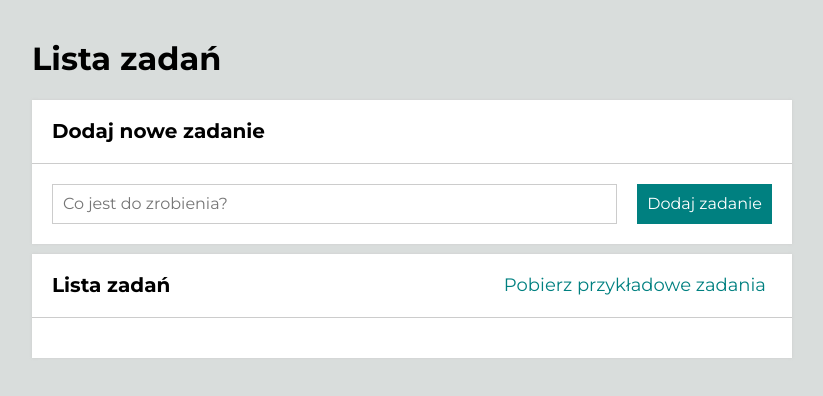
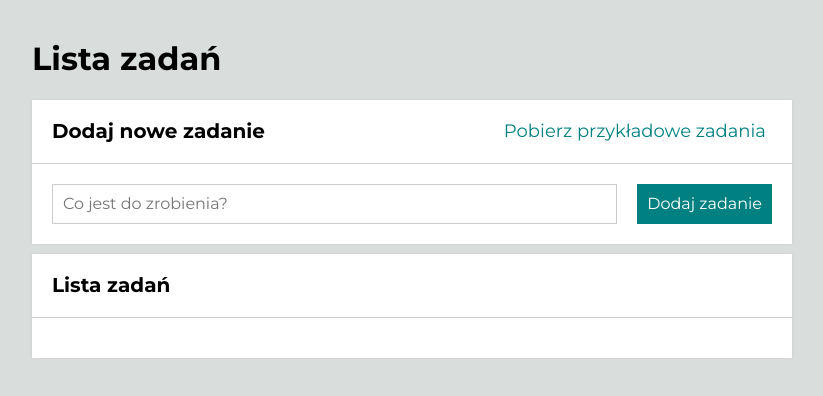
Before and after one commit to Dor-Ka/todolist-react, a React (Create React App) app: page / in a window 1280 px wide. Shown: the top 396 px of the page, without its empty margins (228-1051 px from the left). Built offline with nearby package versions, Linux system fonts and the light colour scheme.

Commit message:
edited button location: „Pobierz przykładowe zadania”

```diff
--- /dev/null
+++ b/src/features/tasks/Buttons/ExampleTasksButtons/index.js
@@ -0,0 +1,13 @@
+import { useSelector, useDispatch } from "react-redux";
+import { Button } from "../styled";
+import { fetchExampleTasks } from "../../taskSlice";
+
+const ExampleTasksButtons = () => {
+    const dispatch = useDispatch();
+    return (
+        <Button onClick={() => dispatch(fetchExampleTasks())}>
+          Pobierz przykładowe zadania
+        </Button>
+    )};
+
+export default ExampleTasksButtons;
--- a/src/features/tasks/Buttons/index.js
+++ b/src/features/tasks/Buttons/index.js
@@ -12,9 +12,9 @@ const Buttons = () => {
   const dispatch = useDispatch();
   return (
     <WrapedSection>
-      <Button onClick={() => dispatch(fetchExampleTasks())}>
+      {/* <Button onClick={() => dispatch(fetchExampleTasks())}>
         Pobierz przykładowe zadania
-      </Button>
+      </Button> */}
       {tasks.length > 0 && (
         <>
           <Button onClick={() => dispatch(toggleHideDone())}>
--- a/src/features/tasks/Tasks.js
+++ b/src/features/tasks/Tasks.js
@@ -1,6 +1,7 @@
 import Form from "./Form";
 import TaskList from "./TaskList";
 import Buttons from "./Buttons";
+import ExampleTasksButtons from "./Buttons/ExampleTasksButtons";
 import StyledSection from "../../common/Section";
 import Header from "../../common/Header";
 import { Container } from "../../common/Container/styled";
@@ -9,7 +10,11 @@ function Tasks() {
   return (
     <Container>
       <Header title="Lista zadań" />
-      <StyledSection title="Dodaj nowe zadanie" body={<Form />} />
+      <StyledSection
+        title="Dodaj nowe zadanie"
+        body={<Form />}
+        extraHeaderContent={<ExampleTasksButtons />}
+        />
       <StyledSection
         title="Lista zadań"
         body={<TaskList />}
```
